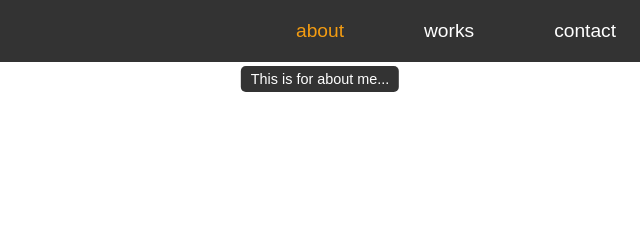
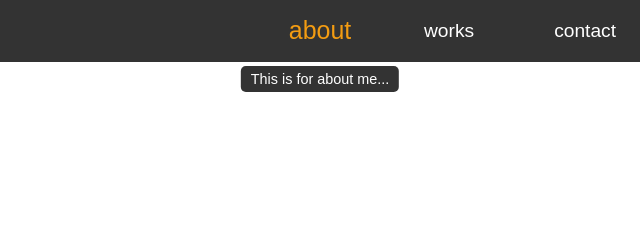
Before and after one commit to QxpoXq/mysite, a plain HTML site: page index.html in a window 1280 px wide. In both pictures the pointer is over the link "about". Shown: the top 240 px of the page, 184-824 px from the left. Drawn offline with Linux system fonts and the light colour scheme.

Commit message:
nav hover fixed

```diff
--- a/style.css
+++ b/style.css
@@ -42,13 +42,14 @@ nav ul li {
 nav ul li a {
     color: white;
     text-decoration: none;
+    display: inline-block;
     font-size: 1.2em;
     transition: color 0.3s ease, transform 0.3s ease;
 }
 
 nav ul li a:hover {
     color: #f39c12;
-    transform: scale(1.1); /* ホバー時に少し大きくする */
+    transform: scale(1.3); /* ホバー時に少し大きくする */
 }
 
 .tooltip {
```
